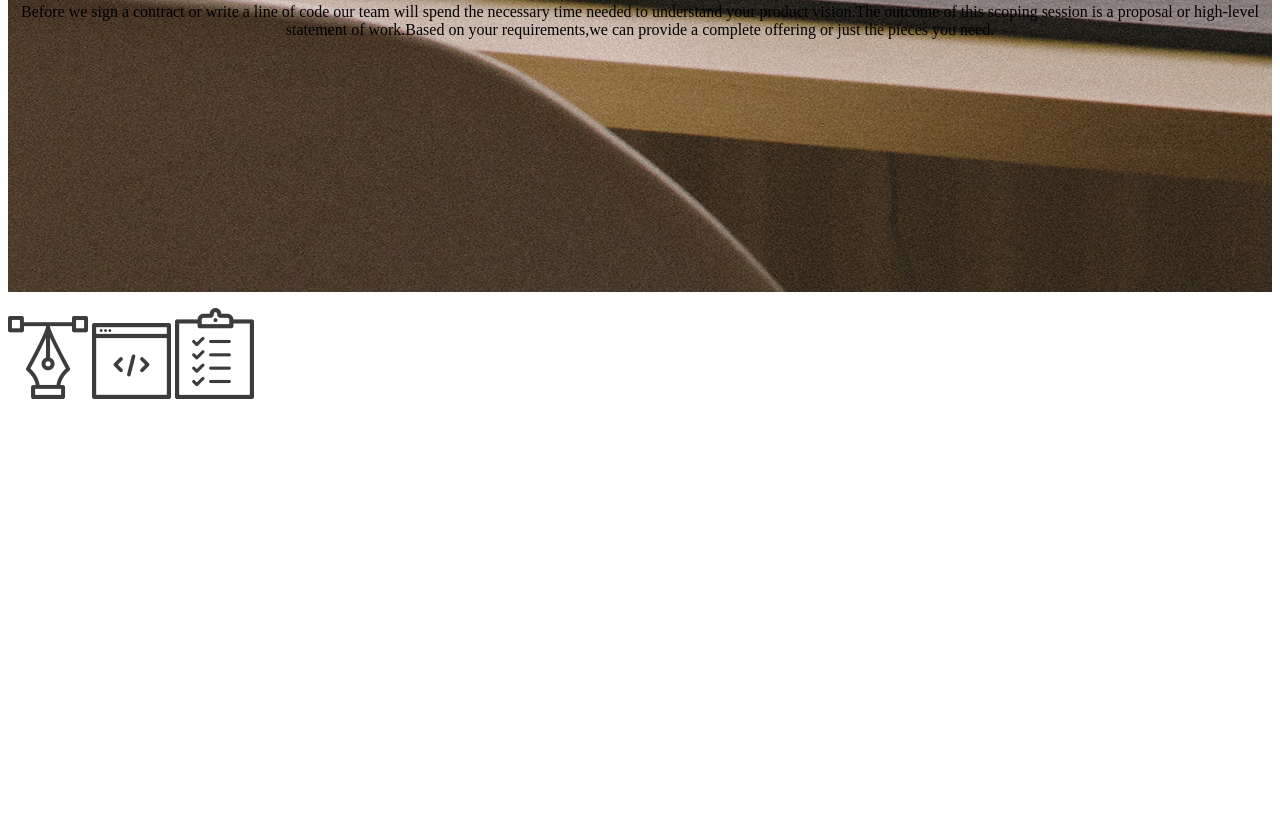
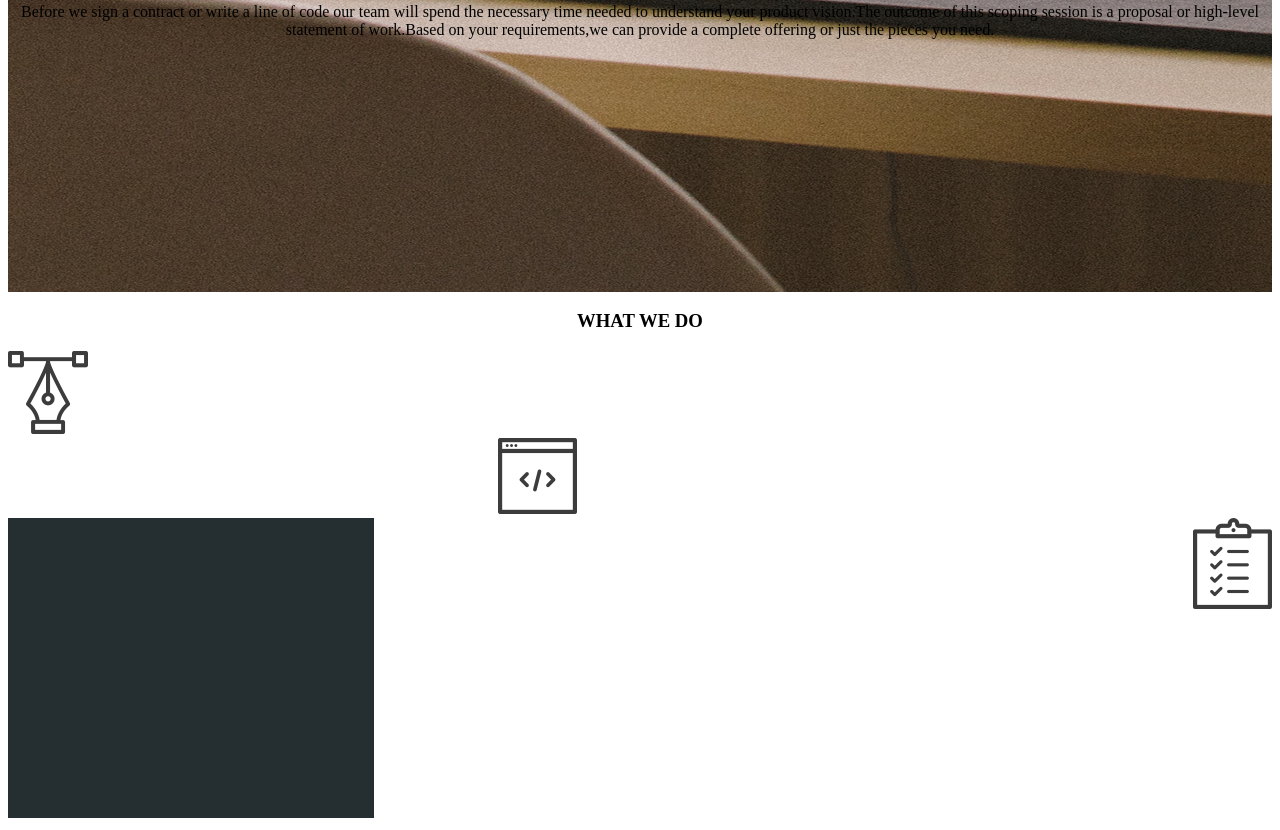
Before and after one commit to Fredrick-kyalo/https-delanii-studioo, a plain HTML site: page index.html in a window 1280 px wide. Shown: the part 965-1795 px from the top of the page. Before the commit the page ends 1376 px from the top, so only its background shows below. Drawn offline with Linux system fonts and the light colour scheme.

Commit message:
add images for index.html

```diff
--- a/css/styles.css
+++ b/css/styles.css
@@ -28,3 +28,15 @@
 .xhaka>p{
     padding-bottom: 20%;
 }
+.dev{
+    padding-left: 490px;
+    padding-bottom: 0px;
+}
+.product{
+    float: right;
+    padding-bottom:550%px;
+    bottom:89px;
+}
+h3{
+    text-align: center;
+}
--- a/index.html
+++ b/index.html
@@ -19,8 +19,17 @@
     <h2>SERVICES</h2>
     <p>Before we sign a contract or write a line of code our team will spend the necessary time needed to understand your product vision.The outcome of this scoping session is a proposal or high-level statement of work.Based on your requirements,we can provide a complete offering or just the pieces you need. </p>
 </div>
+<h3>WHAT WE DO</h3>
+<div class="icon">
 <img src="design_icon.png">
+</div>
+<div class="dev">
 <img src="dev_icon.png">
+</div>
+<div class="product">
 <img src="product_icon.png">
+</div>
+<img src="work4.jpg">
+<img src=""
 </body>
 </html>
```
Also changed, not shown: work1.jpg (added), work2.jpg (added), work3.jpg (added), work4.jpg (added), work5.jpg (added), work6.jpg (added), work7.jpg (added), work8.jpg (added).
